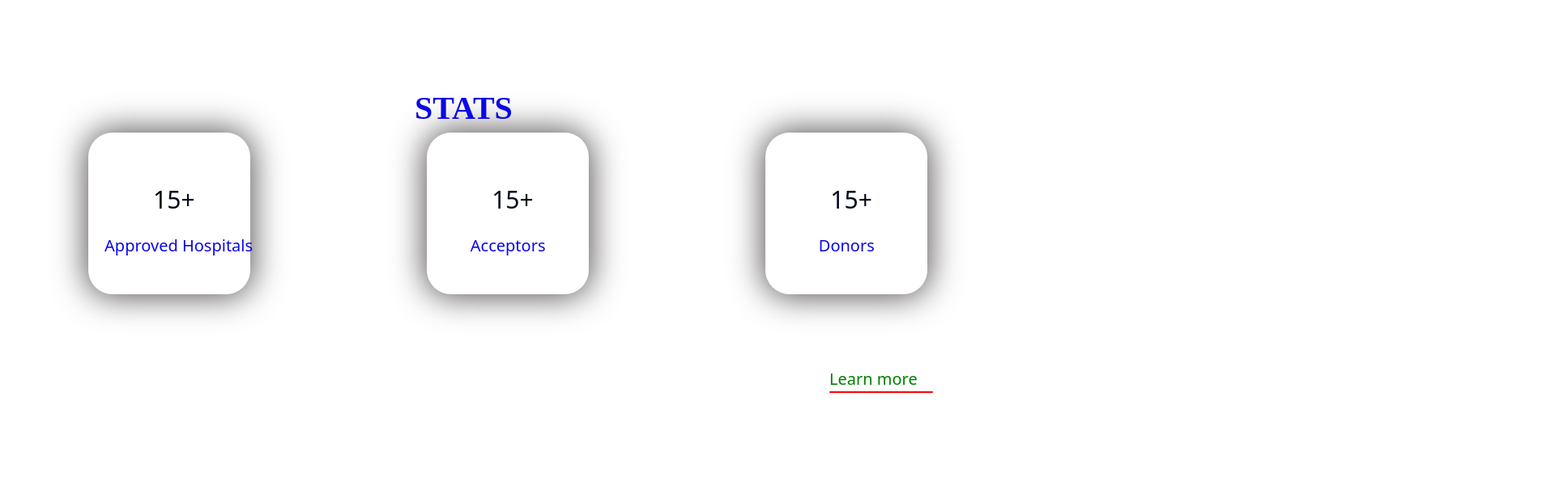
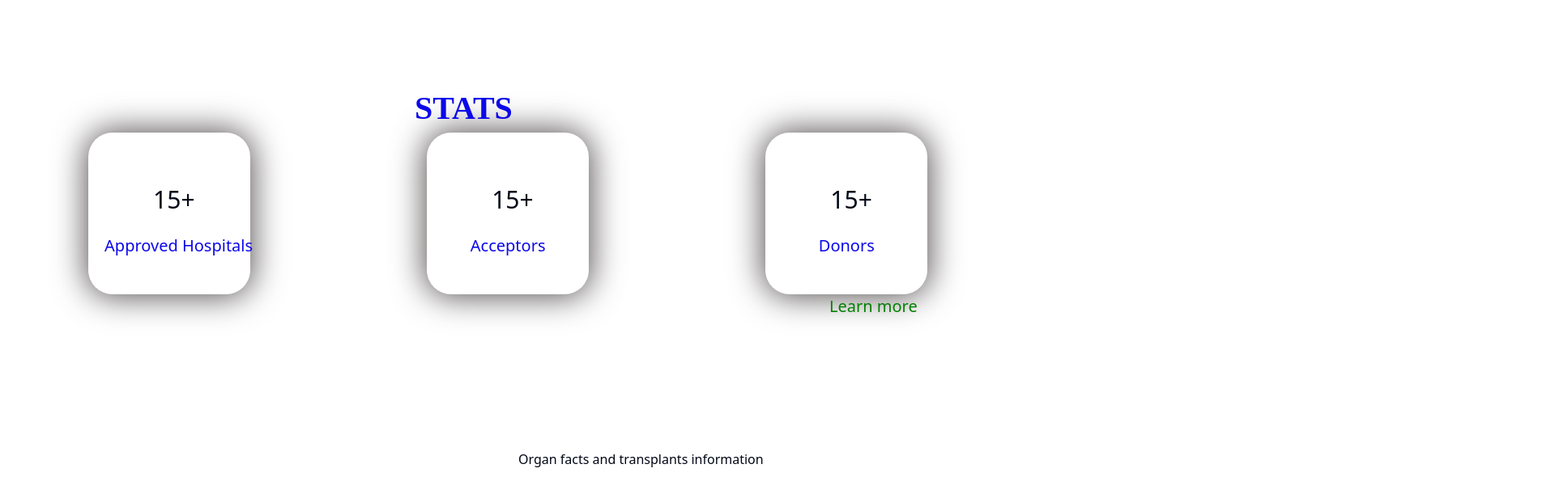
Before and after one commit to elhanbthomas/SHOWDOWN, a React (Vite) app in the folder frontend_homepage/: page / in a window 1280 px wide. Shown: the part 1186-1802 px from the top of the page at 81% size, 1920 px wide, since content can reach past the window. After the commit the page ends 1766 px from the top, so only its background shows below. Built offline with nearby package versions, Linux system fonts and the light colour scheme.

Commit message:
about organ_start

```diff
--- a/frontend_homepage/src/App.css
+++ b/frontend_homepage/src/App.css
@@ -221,7 +221,6 @@ opacity:0
     position:relative;
     top:calc(90px);
     width:98vw;
-    height:600px;
 
 
    }
@@ -347,3 +346,14 @@ cursor: pointer;
   width:10vw;
 
 }
+
+.organ_info{
+
+  position: relative;
+  top:250px
+}
+.organ_thumbnail{
+
+  position: relative;
+  left:50%;
+}
--- a/frontend_homepage/src/App.jsx
+++ b/frontend_homepage/src/App.jsx
@@ -142,6 +142,7 @@ duration:500
         </div>
          <div  className="stats_learn" onMouseEnter={handleHover} onMouseLeave={handle_nothover}> Learn more
            <div className='stats_learn_bar' style={{
+            width:"0px",
           height:"2px",
 
           backgroundColor:"red",
@@ -150,7 +151,21 @@ duration:500
            } ref={inputRef}  ></div>
          </div>
         </div>
+
+
+        <div className='organ_info'>
+        <div className='organ_thumbnail'>
+
+          Organ facts and transplants information
+        </div>
+
+
+
+
+        </div>
     </>
+
+
   )
 }
 
```
Also changed, not shown: frontend_homepage/src/assets/kidney.png (added).
